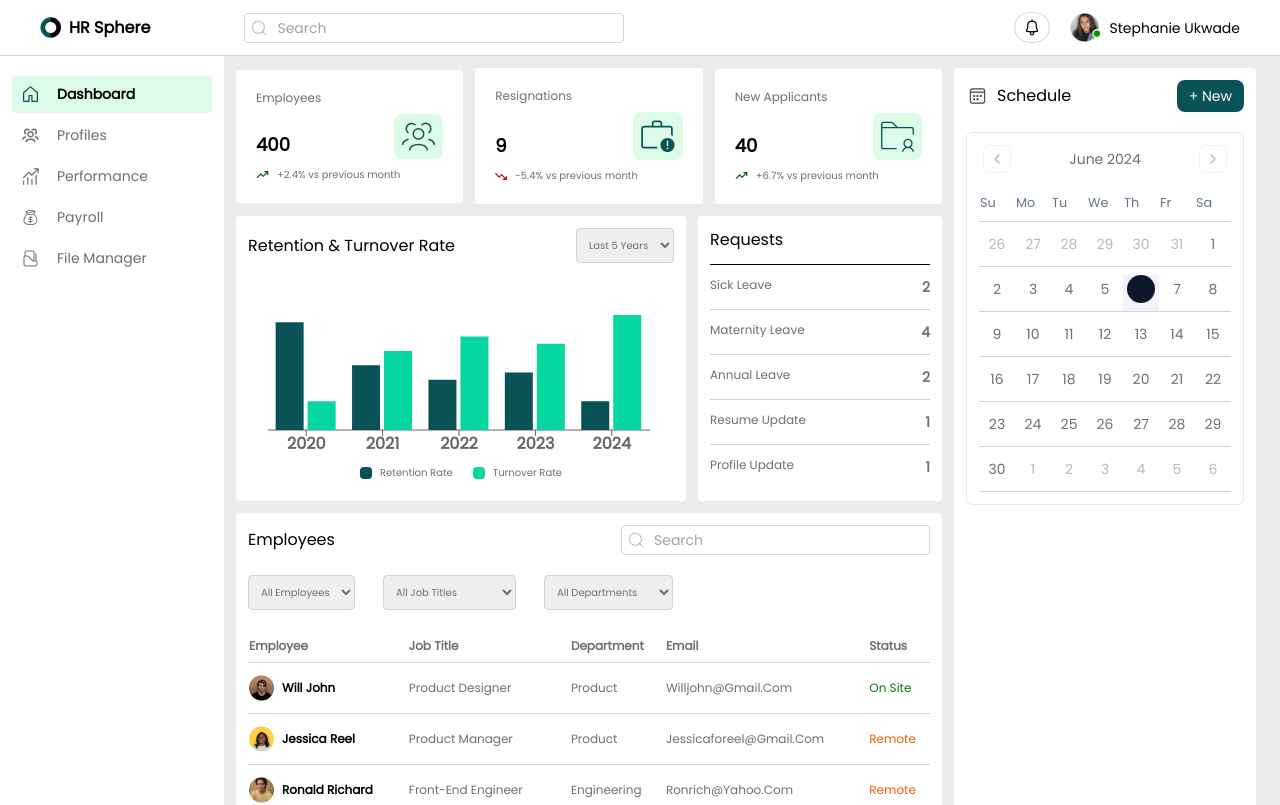
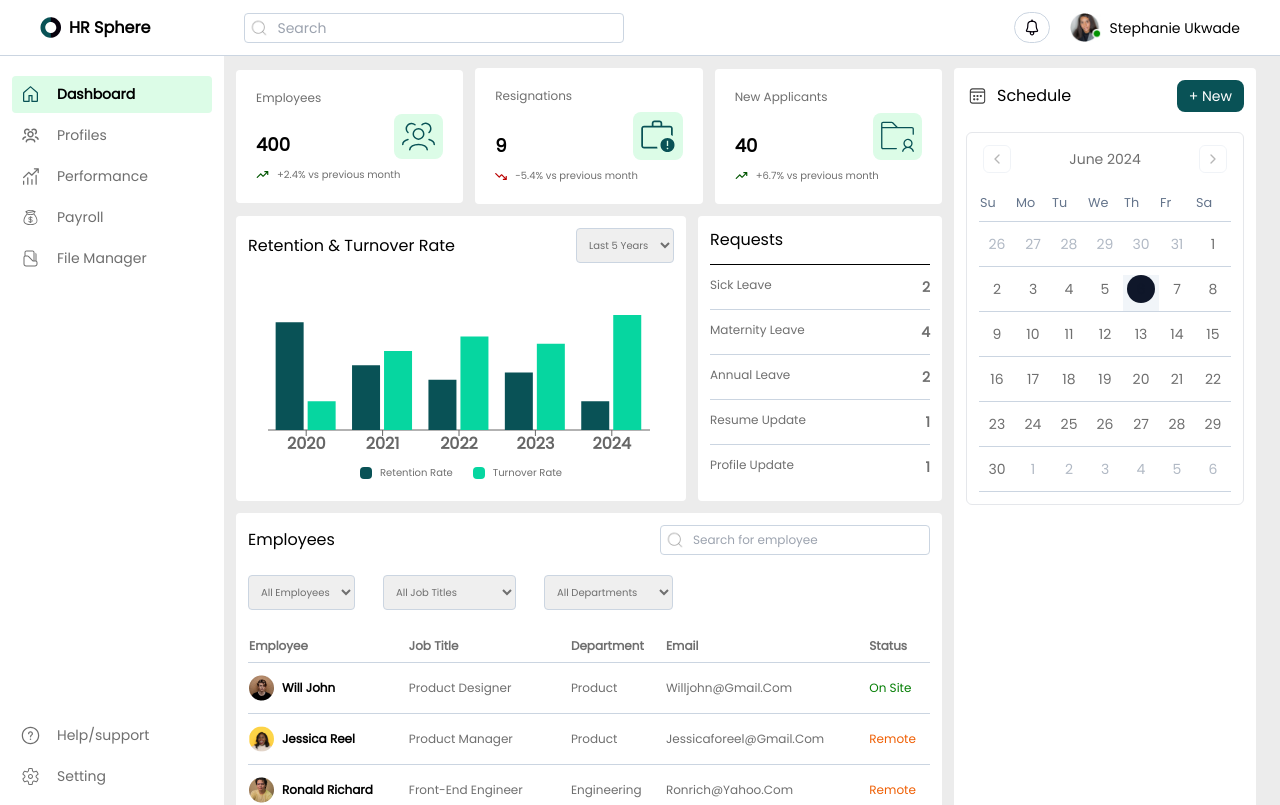
Before and after one commit to oseji/HR-Sphere, a React (Vite) app: page / in a window 1280 px wide. Shown: the top 805 px of the page. Built offline with nearby package versions, Linux system fonts and the light colour scheme.

Commit message:
added logic to search by employee name in stats overview section,set the max height of the dashboard to screen and made section screens scrollable on the y axis because of the enforced maxheight

```diff
--- a/src/App.tsx
+++ b/src/App.tsx
@@ -44,7 +44,7 @@ function App() {
         </div>
       </header>
 
-      <main className="flex flex-row">
+      <main className="flex flex-row max-h-screen">
         <Menu></Menu>
 
         <Switch>
--- a/src/Performance.tsx
+++ b/src/Performance.tsx
@@ -14,25 +14,11 @@ const Performance = () => {
   const efficiencyCOLORS = ["#06D6A0", "#EBEBEB"];
 
   const [departmentFilter, setDepartmentFilter] = useState<string>();
-  // const [sliceIndexes, setSliceIndexes] = useState({ start: 0, end: 5 });
+
   const employeeSortBtnRefs = [
     useRef<HTMLButtonElement>(null),
     useRef<HTMLButtonElement>(null),
   ];
-
-  const toggleActivePageClass = (e: SyntheticEvent<HTMLButtonElement>) => {
-    const clicked = Number(e.currentTarget.value);
-
-    employeeSortBtnRefs.forEach((element, index) => {
-      const btn = element.current;
-
-      if (index === clicked) {
-        btn?.classList.add("activeSortBtn");
-      } else {
-        btn?.classList.remove("activeSortBtn");
-      }
-    });
-  };
 
   // handle pagination
   const [currentPage, setCurrentPage] = useState(1);
@@ -215,7 +201,7 @@ const Performance = () => {
           </table>
         </div>
 
-        <div className="employeeSort">
+        <div className="employeeSort pb-3">
           <div className="flex flex-row items-center gap-5">
             <button
               className={`employeeSortBtn activeSortBtn ${
--- a/src/Stats.tsx
+++ b/src/Stats.tsx
@@ -25,6 +25,7 @@ const Stats = () => {
   const [chartYears, setChartYears] = useState<number>(5);
   const [currentChartData, setCurrentChartData] = useState(chartData);
 
+  const [searchFilter, setSearchFilter] = useState<string>();
   const [departmentFilter, setDepartmentFilter] = useState<string>();
   const [jobTitleFilter, setJobTitleFilter] = useState<string>();
   const [workTypeFilter, setWorkTypeFilter] = useState<string>();
@@ -76,6 +77,7 @@ const Stats = () => {
     }
   };
 
+  //update barchart
   useEffect(() => {
     setCurrentChartData((prev) => {
       let chart = prev;
@@ -97,6 +99,10 @@ const Stats = () => {
       return chart;
     });
   }, [chartYears]);
+
+  useEffect(() => {
+    console.log(searchFilter);
+  }, [searchFilter]);
 
   return (
     <section className="flex flex-col gap-3 p-3 max-w-[730px]">
@@ -246,8 +252,12 @@ const Stats = () => {
             <img src={searchIcon} alt="search icon" className="h-5" />
             <input
               type="text"
-              placeholder="Search"
-              className="bg-transparent outline-0 text-sm placeholder:text-sm"
+              placeholder="Search for employee"
+              className="bg-transparent outline-0 text-xs placeholder:text-xs"
+              value={searchFilter}
+              onChange={(e: SyntheticEvent<HTMLInputElement>) => {
+                setSearchFilter(e.currentTarget.value);
+              }}
             />
           </div>
         </div>
@@ -316,7 +326,9 @@ const Stats = () => {
                 (e) =>
                   (!departmentFilter || e.department === departmentFilter) &&
                   (!workTypeFilter || e.status === workTypeFilter) &&
-                  (!jobTitleFilter || e.jobTitle === jobTitleFilter)
+                  (!jobTitleFilter || e.jobTitle === jobTitleFilter) &&
+                  (!searchFilter ||
+                    e.name.toLowerCase().includes(searchFilter.toLowerCase()))
               )
               .slice(startIndex, endIndex)
               .map((value, index) => (
--- a/src/index.css
+++ b/src/index.css
@@ -7,16 +7,32 @@
   src: url("/fonts/Poppins-Regular.ttf");
 }
 
+html {
+  @apply scroll-smooth;
+}
+
 .App {
   @apply font-Poppins text-[#6F6F6F] bg-[#ECECEC] max-w-[100vw];
 }
 
 .screenSection {
-  @apply min-h-screen p-3;
+  @apply min-h-screen p-3 overflow-y-scroll;
+}
+
+.screenSection::-webkit-scrollbar {
+  @apply hidden;
 }
 
 .overviewSection {
   @apply flex flex-row;
+}
+
+.overviewScreen {
+  @apply overflow-y-scroll;
+}
+
+.overviewScreen::-webkit-scrollbar {
+  @apply hidden;
 }
 
 .performanceSection {
```
